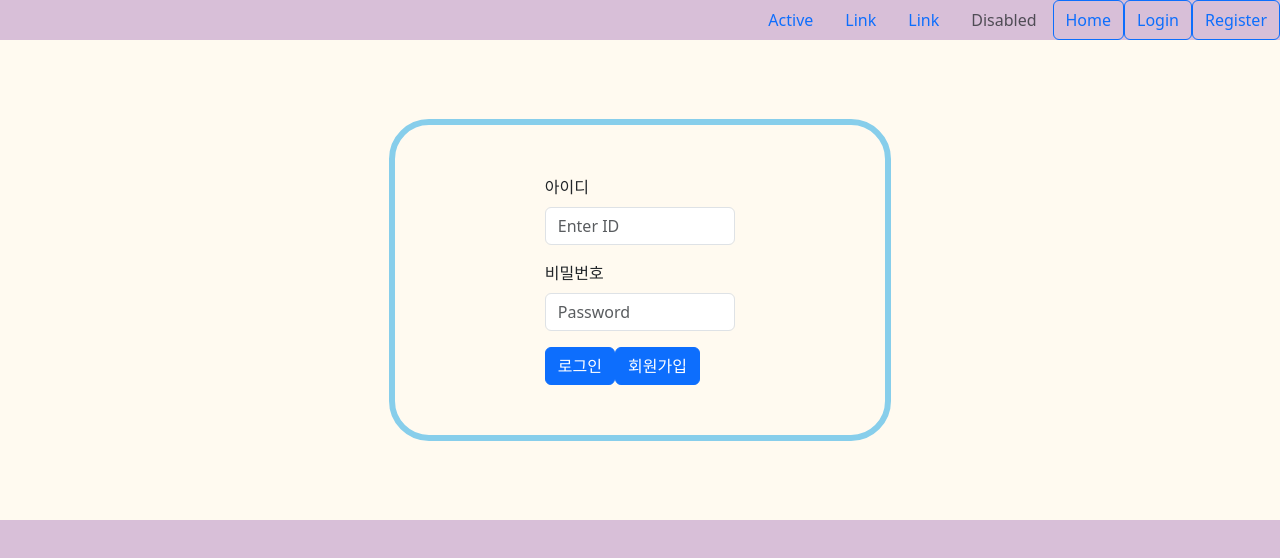
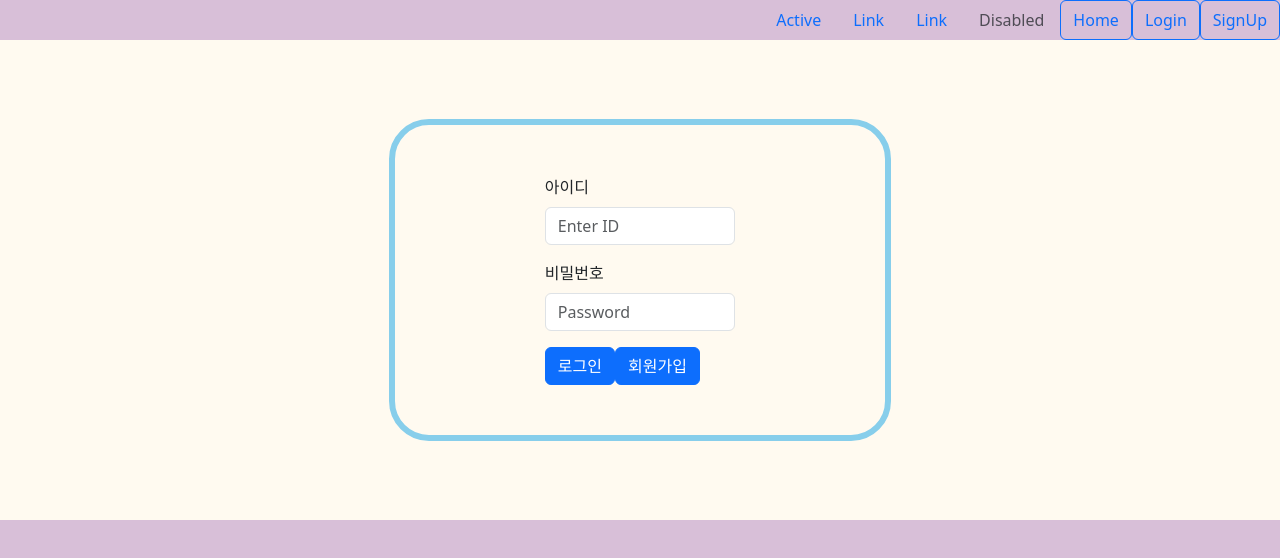
Before and after one commit to power30111/CleanNewMind, a React (Create React App) app in the folder front/: page /login in a window 1280 px wide. Shown: the top 558 px of the page. Built offline with nearby package versions, Linux system fonts and the light colour scheme.

Commit message:
ui 만들기 1일차

```diff
--- a/front/src/App.js
+++ b/front/src/App.js
@@ -3,7 +3,7 @@ import 'bootstrap/dist/css/bootstrap.min.css';
 import './App.css';
 import Navbar from './component/Navbar';
 import Login from './page/Login';
-import Membership from './page/membership';
+import SignUp from './page/Signup';
 import Home from './page/Home';
 import { Routes, Route} from 'react-router-dom'
 
@@ -16,7 +16,7 @@ function App() {
       <Routes>
         <Route path="/" element={<Home/>}/>
         <Route path="/login" element={<Login/>}/>
-        <Route path="/Membership" element={<Membership/>}/>
+        <Route path="/Signup" element={<SignUp/>}/>
       </Routes>
     </div>
   );
--- a/front/src/component/Navbar.js
+++ b/front/src/component/Navbar.js
@@ -15,8 +15,8 @@ const Navbar = () => {
     const goLogin = () =>{
         navigate('/login')
     }
-    const goMembership = () =>{
-        navigate('/Membership')
+    const goSignup = () =>{
+        navigate('/Signup')
     }
 
   return (
@@ -37,7 +37,7 @@ const Navbar = () => {
       </Nav.Item>
       <Button variant="outline-primary" onClick={goHome}>Home</Button>
       <Button variant="outline-primary" onClick={goLogin}>Login</Button>
-      <Button variant="outline-primary" onClick={goMembership}>Register</Button>
+      <Button variant="outline-primary" onClick={goSignup}>SignUp</Button>
     </Nav>
   );
 /*    <div className='Navbar'>
--- a/front/src/page/Login.js
+++ b/front/src/page/Login.js
@@ -17,8 +17,8 @@ const Login = () => {
     /*회원가입 페이지 이동*/
     const navigate = useNavigate()
 
-    const goMembership = () =>{
-        navigate('/Membership')
+    const goSignup = () =>{
+        navigate('/Signup')
     }
 
     const dispatch = useDispatch()
@@ -28,7 +28,7 @@ const Login = () => {
     const handleSubmit=(e)=>{
         e.preventDefault();
 
-        axios.post('http://localhost:8080/user/loginV2',login)
+        axios.post('http://localhost:8080/user/login',login)
 
         .then((response) => {
             if (response.status === 200) {
@@ -61,7 +61,7 @@ const Login = () => {
                 <Button variant="primary" type="submit" >
                 로그인
                 </Button>
-                <Button variant="primary" onClick={goMembership} >
+                <Button variant="primary" onClick={goSignup} >
                 회원가입
                 </Button>
 
--- a/front/src/page/membership.js
+++ b/front/src/page/Signup.js
@@ -4,7 +4,7 @@ import { Form, Button, Container } from 'react-bootstrap';
 import { useDispatch, useSelector} from 'react-redux';
 import { useNavigate } from 'react-router-dom';
 
-const Membership = () => {
+const SignUp = () => {
 
     /* 리듀서 */
     const user = useSelector((state) => state.user);
@@ -28,7 +28,7 @@ const Membership = () => {
         const handleSubmit=(e)=>{
             e.preventDefault();
 
-            axios.post('http://localhost:8080/user/register',user)
+            axios.post('http://localhost:8080/user/signup',user)
             .then((response) => {
                 if (response.status === 200) {
                 alert('회원가입 성공');
@@ -73,4 +73,4 @@ const Membership = () => {
     )
 }
 
-export default Membership
+export default SignUp
```
